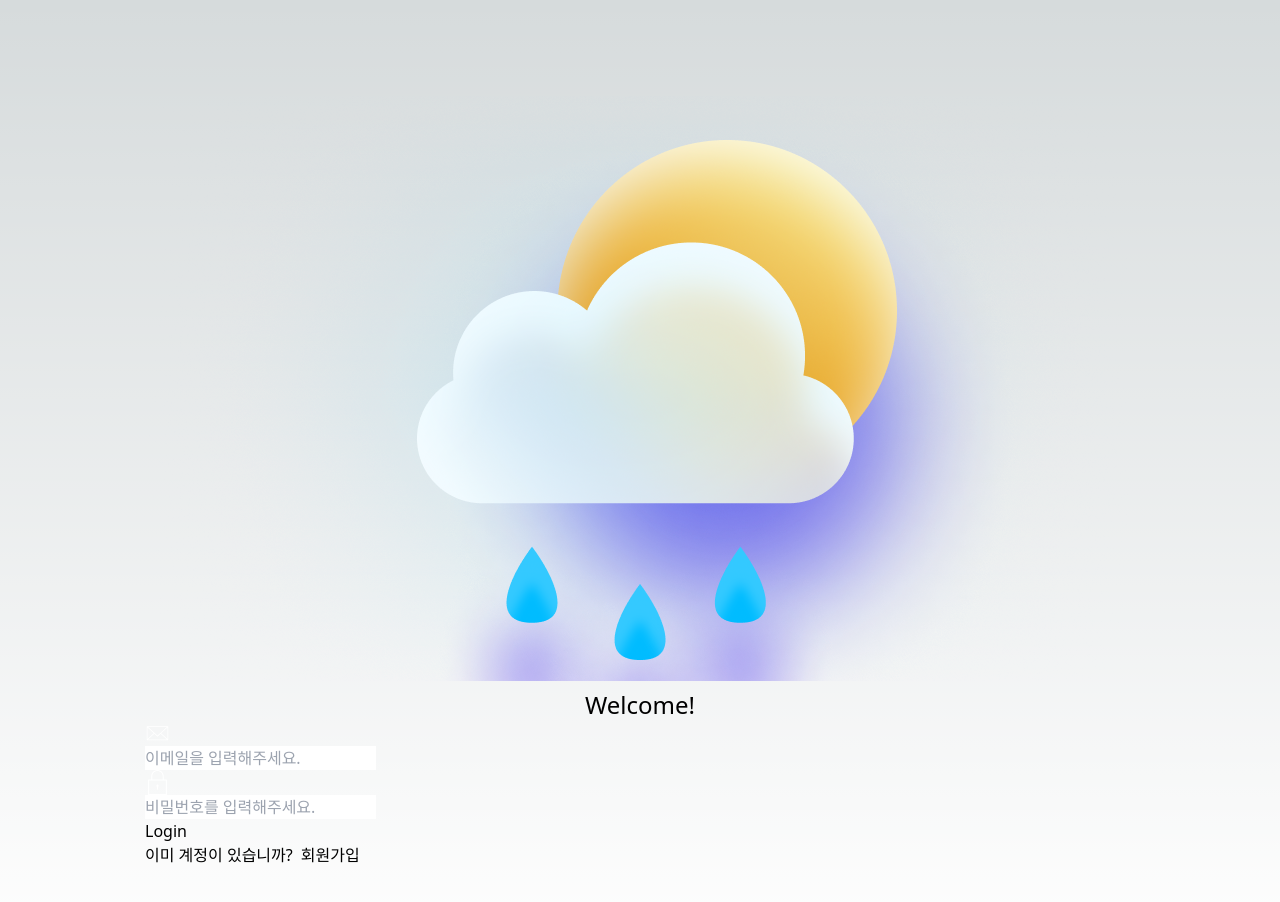
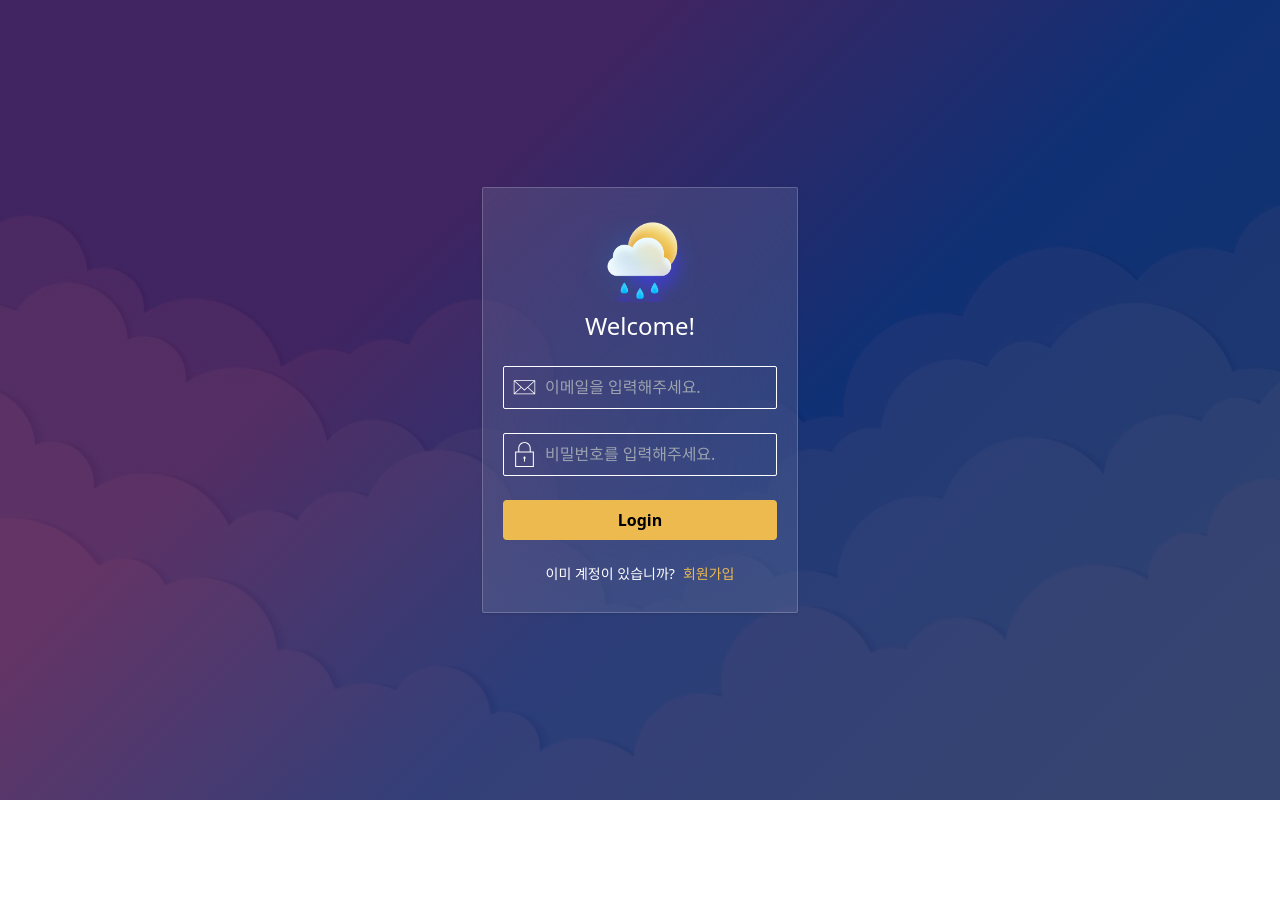
Before and after one commit to jinwoongBang/nextjs-13, a Next.js app in the folder nextjs12-weather/: page / in a window 1280 px wide. Shown: the top 902 px of the page. After the commit the page ends 800 px from the top, so only its background shows below. Built offline with nearby package versions, Linux system fonts and the light colour scheme.

Commit message:
feature : auth 페이지 스타일링 적용

```diff
--- a/nextjs12-weather/components/Card.tsx
+++ b/nextjs12-weather/components/Card.tsx
@@ -5,7 +5,7 @@ type Props = {
   className?: string;
 };
 function Card({ children, className }: Props) {
-  return <section className={className}>{children}</section>;
+  return <section className={`main__box ${className}`}>{children}</section>;
 }
 
 export default Card;
--- a/nextjs12-weather/components/InputContainer.tsx
+++ b/nextjs12-weather/components/InputContainer.tsx
@@ -23,7 +23,7 @@ function InputContainer({
   className,
 }: Props) {
   return (
-    <div>
+    <div className="auth__input-container w-full">
       {icoSrc && <Image width={25} height={25} src={icoSrc} alt={iconAlt} />}
       <input
         type={type}
--- a/nextjs12-weather/components/Layout.tsx
+++ b/nextjs12-weather/components/Layout.tsx
@@ -7,10 +7,12 @@ function Layout({ children }: { children?: ReactNode }) {
     <>
       <Head>
         <title>Create React App</title>
+        <meta charSet="utf-8" />
+        <meta name="description" content="Nextjs weather app" />
+        <meta name="viewport" content="initial-scale=1.0, width=device-width" />
+        <link rel="icon" href="/favicon.ico" />
       </Head>
-      <main
-        className={`flex min-h-screen flex-col items-center justify-between p-24`}
-      >
+      <main className="main">
         <Card>{children}</Card>
       </main>
     </>
--- a/nextjs12-weather/styles/globals.css
+++ b/nextjs12-weather/styles/globals.css
@@ -2,26 +2,36 @@
 @tailwind components;
 @tailwind utilities;
 
-:root {
-  --foreground-rgb: 0, 0, 0;
-  --background-start-rgb: 214, 219, 220;
-  --background-end-rgb: 255, 255, 255;
-}
+@layer components {
+  .main {
+    @apply bg-main h-screen relative flex items-center bg-cover before:content-[''] before:bg-filter before:absolute before:bg-cover before:h-full before:w-full;
+  }
 
-@media (prefers-color-scheme: dark) {
-  :root {
-    --foreground-rgb: 255, 255, 255;
-    --background-start-rgb: 0, 0, 0;
-    --background-end-rgb: 0, 0, 0;
+  .main__box {
+    @apply flex flex-col gap-6 mx-auto min-h-[16rem] max-w-[33rem] bg-box shadow py-7 border border-solid border-gray backdrop-blur-4xl px-5 rounded-sm items-center z-10 text-white relative;
+  }
+
+  .app-logo {
+    @apply w-36;
+  }
+
+  .auth__form {
+    @apply flex flex-col w-full gap-6;
+  }
+
+  .auth__input-container {
+    @apply grid gap-2 grid-cols-[25px_1fr] items-center border rounded-sm pl-2 py-2;
+  }
+
+  .auth__input {
+    @apply bg-transparent border-none focus:outline-none;
+  }
+
+  .auth__btn {
+    @apply w-full p-2 font-semibold text-black border-none rounded bg-primary;
+  }
+
+  .auth__mode {
+    @apply mx-auto text-sm;
   }
 }
-
-body {
-  color: rgb(var(--foreground-rgb));
-  background: linear-gradient(
-      to bottom,
-      transparent,
-      rgb(var(--background-end-rgb))
-    )
-    rgb(var(--background-start-rgb));
-}
--- a/nextjs12-weather/tailwind.config.ts
+++ b/nextjs12-weather/tailwind.config.ts
@@ -1,20 +1,33 @@
-import type { Config } from 'tailwindcss'
+import type { Config } from "tailwindcss";
 
 const config: Config = {
   content: [
-    './pages/**/*.{js,ts,jsx,tsx,mdx}',
-    './components/**/*.{js,ts,jsx,tsx,mdx}',
-    './app/**/*.{js,ts,jsx,tsx,mdx}',
+    "./pages/**/*.{js,ts,jsx,tsx,mdx}",
+    "./components/**/*.{js,ts,jsx,tsx,mdx}",
+    "./app/**/*.{js,ts,jsx,tsx,mdx}",
   ],
   theme: {
     extend: {
       backgroundImage: {
-        'gradient-radial': 'radial-gradient(var(--tw-gradient-stops))',
-        'gradient-conic':
-          'conic-gradient(from 180deg at 50% 50%, var(--tw-gradient-stops))',
+        main: "url('../public/clouds-bg.svg')",
+        filter: "url(../public/Rectangle.svg)",
+        elgoli: "url(../public/elgoli.svg)",
+        tempLow: "url('../public/pexels-lumn.jpg')",
+        tempHigh: "url('../public/white-cloud-blue-sky.jpg')",
+      },
+      backgroundColor: {
+        box: "rgba(255, 255, 255, 0.1)",
+        card: "rgba(29,55,76, .95)",
+      },
+      colors: {
+        primary: "#EDBA4F",
+        gray: "rgba(255, 255, 255, 0.2)",
+      },
+      backdropBlur: {
+        "4xl": "100px",
       },
     },
   },
   plugins: [],
-}
-export default config
+};
+export default config;
```
